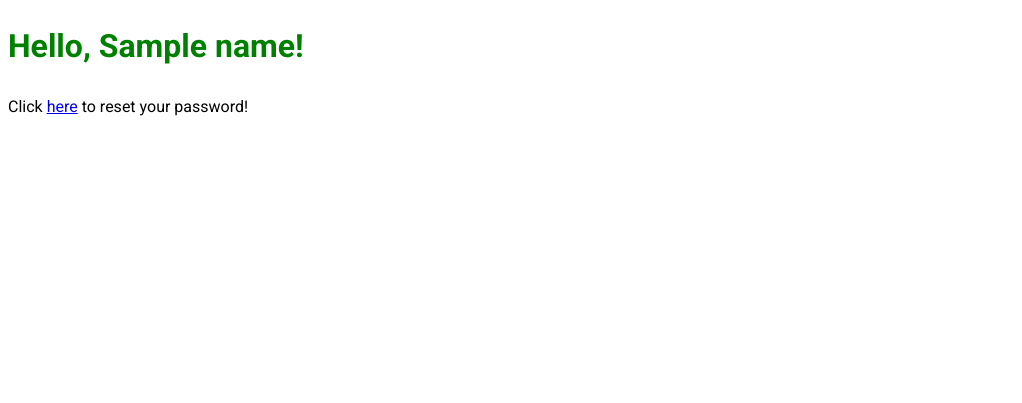
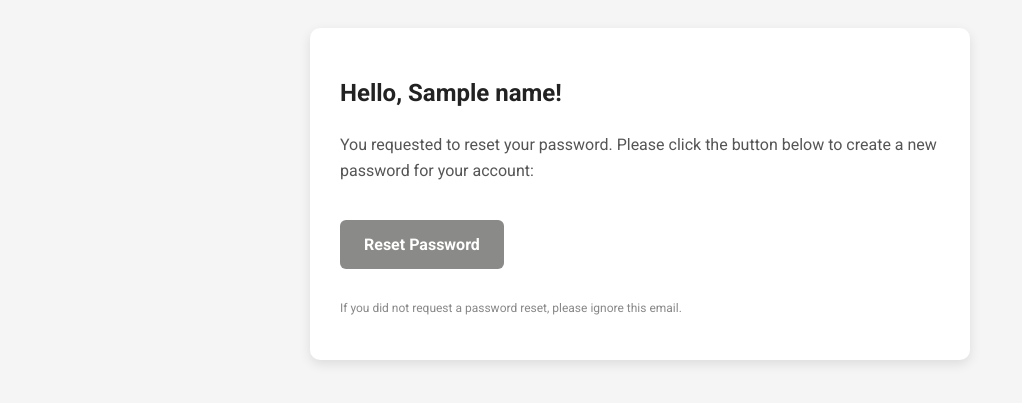
Before and after one commit to VPresich/dataanalysis-api-python, a Python web app: template app/templates/reset_password_email.html in a window 1280 px wide. Shown: the top 403 px of the page, without its empty margins (0-1022 px from the left). Run offline with Jinja, Linux system fonts and the light colour scheme; the template is opened without the code that fills it: most values are stand-ins (such as "Sample title", 1, 10 or a date in 2020).

```diff
--- a/app/controllers/auth/__init__.py
+++ b/app/controllers/auth/__init__.py
@@ -3,6 +3,8 @@ from .register_controller import register_controller
 from .logout_controller import logout_controller
 from .google_auth_controller import google_auth_controller
 from .google_redirect_controller import google_redirect_controller
+from .verify_email_controller import verify_email_controller
+from .resend_verify_controller import resend_verify_controller
 
 
 __all__ = [
@@ -10,5 +12,7 @@ __all__ = [
     "register_controller",
     "logout_controller",
     "google_auth_controller",
-    "google_redirect_controller"
+    "google_redirect_controller",
+    "verify_email_controller",
+    "resend_verify_controller"
 ]
--- a/app/models/user.py
+++ b/app/models/user.py
@@ -16,7 +16,7 @@ class User(Base):
     avatar_url = Column(String, nullable=False)
     verify = Column(Boolean, default=False)
     verification_token = Column(String, nullable=False)
-    theme = Column(Enum(ThemeEnum, name="theme_enum"), nullable=False)
+    theme = Column(Enum(ThemeEnum, name="theme_enum"), nullable=True)
     google_id = Column(String, unique=True, nullable=True)
 
     created_at = Column(DateTime(timezone=True), server_default=func.now())
--- a/app/services/auth/__init__.py
+++ b/app/services/auth/__init__.py
@@ -4,6 +4,8 @@ from .logout_service import logout_service
 from .google_login_service import google_login_service
 from .get_google_tokens import get_google_tokens
 from .get_google_user_info import get_google_user_info
+from .verify_email_service import verify_email_service
+from .resend_verify_service import resend_verify_service
 
 
 __all__ = [
@@ -13,4 +15,6 @@ __all__ = [
     "google_login_service",
     "get_google_tokens",
     "get_google_user_info",
+    "verify_email_service",
+    "resend_verify_service"
 ]
--- a/app/services/auth/send_verification_token.py
+++ b/app/services/auth/send_verification_token.py
@@ -1,15 +1,10 @@
 import os
-from pathlib import Path
 from jinja2 import Template
 from fastapi import HTTPException
 from sqlalchemy import select
-
 from app.database import get_db_session
 from app.models import User
 from app.utils import send_mail, get_template_path
-
-
-TEMPLATES_DIR = Path(__file__).parent.parent.parent / "templates"
 
 
 async def send_verification_token(email: str, verification_token: str):
--- a/app/templates/reset_password_email.html
+++ b/app/templates/reset_password_email.html
@@ -3,21 +3,75 @@
   <head>
     <meta charset="UTF-8" />
     <meta name="viewport" content="width=device-width, initial-scale=1.0" />
-    <title>Reset password email</title>
+    <title>Reset password</title>
     <link
       href="https://fonts.googleapis.com/css2?family=Roboto:wght@400;700&display=swap"
       rel="stylesheet"
     />
     <style>
       body {
-        font-family: 'Roboto', sans-serif;
+        font-family: "Roboto", sans-serif;
         line-height: 1.6;
+        background-color: #f5f5f5;
+        padding: 20px;
+        color: #333333;
+      }
+
+      .container {
+        max-width: 600px;
+        margin: 0 auto;
+        background-color: #ffffff;
+        padding: 30px;
+        border-radius: 10px;
+        box-shadow: 0 4px 12px rgba(0, 0, 0, 0.1);
+      }
+
+      h1 {
+        color: #222222;
+        font-size: 24px;
+        margin-bottom: 20px;
+      }
+
+      p {
+        font-size: 16px;
+        color: #555555;
+      }
+
+      .btn {
+        display: inline-block;
+        padding: 12px 24px;
+        background-color: #8a8a89;
+        color: #ffffff !important;
+        text-decoration: none;
+        border-radius: 6px;
+        font-weight: 700;
+        margin-top: 20px;
+        transition: background-color 0.3s ease;
+      }
+
+      .btn:hover {
+        background-color: #737370;
+      }
+
+      .footer {
+        margin-top: 30px;
+        font-size: 12px;
+        color: #888888;
       }
     </style>
   </head>
 
   <body>
-    <h1 style="color: green">Hello, {{name}}!</h1>
-    <p>Click <a href="{{link}}">here</a> to reset your password!</p>
+    <div class="container">
+      <h1>Hello, {{name}}!</h1>
+      <p>
+        You requested to reset your password. Please click the button below to
+        create a new password for your account:
+      </p>
+      <a class="btn" href="{{link}}">Reset Password</a>
+      <p class="footer">
+        If you did not request a password reset, please ignore this email.
+      </p>
+    </div>
   </body>
 </html>
--- a/app/utils/get_template_path.py
+++ b/app/utils/get_template_path.py
@@ -1,6 +1,6 @@
 from pathlib import Path
 from app.utils.constants import TEMPLATES_DIR
-from app.exceptions.custom_exception import CustomException  # твой универсальный exception
+from app.exceptions.custom_exception import CustomException
 
 
 def get_template_path(template_name: str) -> Path:
```
Also changed, not shown: app/controllers/auth/resend_verify_controller.py (added, +24 -0 lines), app/controllers/auth/verify_email_controller.py (added, +23 -0 lines), app/routers/auth_router.py (+15 -2 lines), app/services/auth/login_service.py (+5 -3 lines), app/services/auth/register_service.py (+6 -8 lines), app/services/auth/resend_verify_service.py (added, +35 -0 lines), app/services/auth/verify_email_service.py (added, +33 -0 lines), app/templates/verification_email.html (+53 -9 lines), app/validation/__init__.py (+9 -2 lines), app/validation/auth_validation.py (added, +49 -0 lines), app/validation/users_validation.py (+2 -33 lines), app/controllers/auth/verify_controller.py (deleted).
